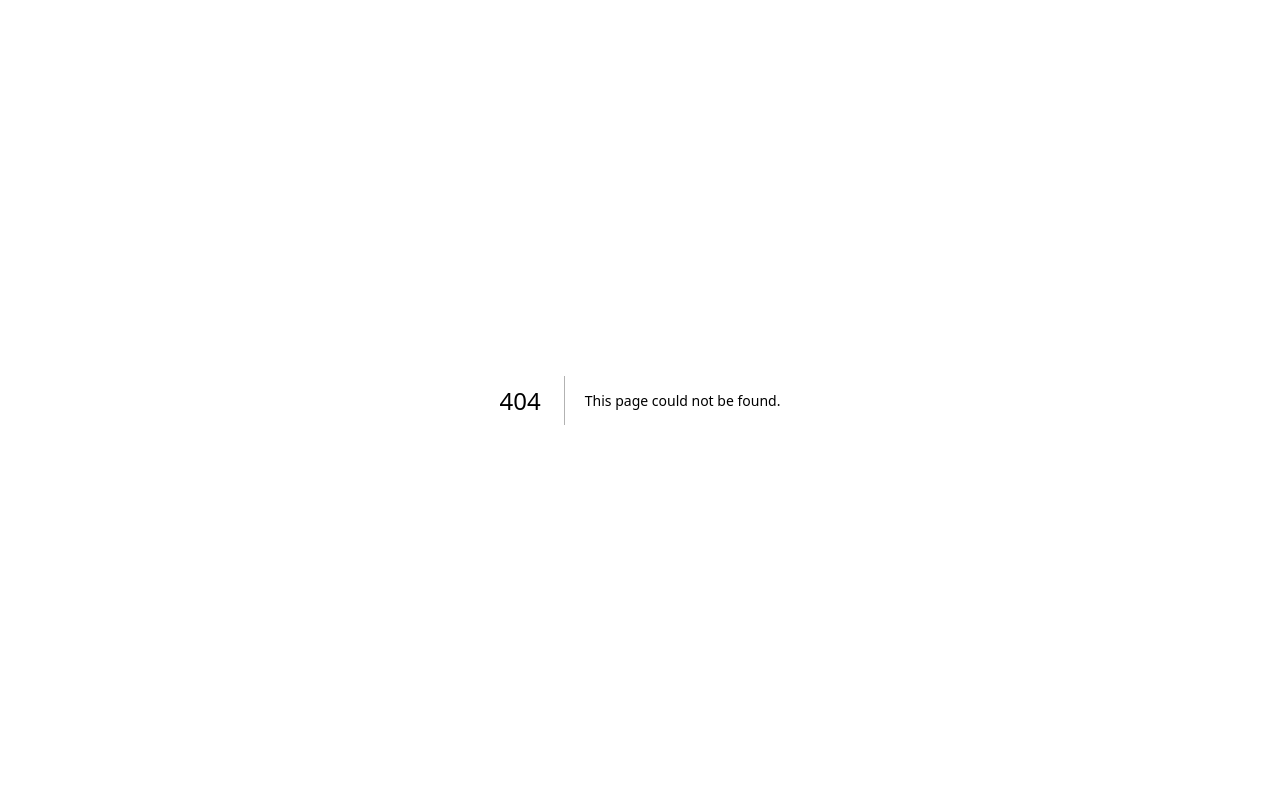
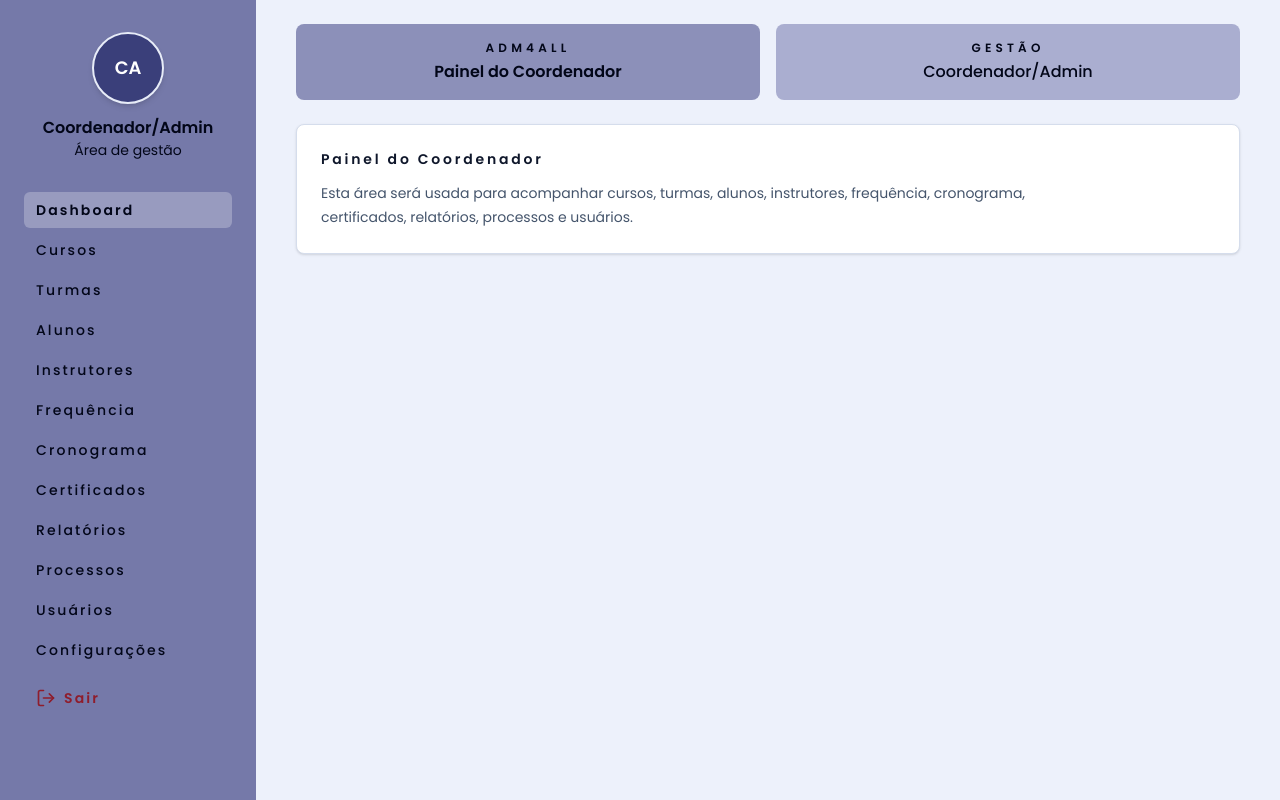
Before and after one commit to DevGabriellucas/ADM4ALL, a Next.js app in the folder frontend/: page /coordenador in a window 1280 px wide. Before the commit this address had no page. Built offline with nearby package versions, Linux system fonts and the light colour scheme.

Commit message:
feat: add coordinator base layout

```diff
--- /dev/null
+++ b/frontend/src/app/coordenador/page.tsx
@@ -0,0 +1,40 @@
+import { CoordinatorLayout } from "@/components/coordenador/CoordinatorLayout";
+
+export default function CoordenadorPage() {
+  return (
+    <CoordinatorLayout>
+      <section className="grid grid-cols-1 gap-4 sm:grid-cols-2">
+        <div className="rounded-lg bg-brand-medium/80 px-5 py-4 text-center text-slate-950">
+          <p className="font-semibold text-xs uppercase tracking-[0.35em]">
+            ADM4All
+          </p>
+          <h1 className="mt-1 font-semibold text-base">
+            Painel do Coordenador
+          </h1>
+        </div>
+
+        <div className="rounded-lg bg-brand-light/80 px-5 py-4 text-center text-slate-950">
+          <p className="font-semibold text-xs uppercase tracking-[0.35em]">
+            Gestão
+          </p>
+          <p className="mt-1 font-medium text-sm sm:text-base">
+            Coordenador/Admin
+          </p>
+        </div>
+      </section>
+
+      <section className="rounded-lg border border-[#D5DDEC] bg-white p-6 shadow-sm">
+        <div className="flex flex-col gap-y-3">
+          <p className="font-semibold text-slate-900 text-sm tracking-[0.2em]">
+            Painel do Coordenador
+          </p>
+          <p className="max-w-3xl text-slate-600 text-sm leading-6">
+            Esta área será usada para acompanhar cursos, turmas, alunos,
+            instrutores, frequência, cronograma, certificados, relatórios,
+            processos e usuários.
+          </p>
+        </div>
+      </section>
+    </CoordinatorLayout>
+  );
+}
--- /dev/null
+++ b/frontend/src/components/coordenador/CoordinatorLayout.tsx
@@ -0,0 +1,20 @@
+import type { ReactNode } from "react";
+import { CoordinatorSidebar } from "@/components/coordenador/CoordinatorSidebar";
+
+interface CoordinatorLayoutProps {
+  children: ReactNode;
+}
+
+export const CoordinatorLayout = ({ children }: CoordinatorLayoutProps) => {
+  return (
+    <div className="flex min-h-screen flex-col bg-[#EDF1FB] font-poppins text-slate-950 lg:flex-row">
+      <CoordinatorSidebar />
+
+      <main className="flex-1 px-4 py-6 sm:px-6 xl:px-10">
+        <div className="flex w-full max-w-none flex-col gap-y-6">
+          {children}
+        </div>
+      </main>
+    </div>
+  );
+};
--- /dev/null
+++ b/frontend/src/components/coordenador/CoordinatorSidebar.tsx
@@ -0,0 +1,89 @@
+"use client";
+
+import Link from "next/link";
+import { usePathname, useRouter } from "next/navigation";
+import { clearSession } from "@/services/sessionService";
+
+const NAV_ITEMS = [
+  { label: "Dashboard", href: "/coordenador" },
+  { label: "Cursos", href: "/coordenador/cursos" },
+  { label: "Turmas", href: "/coordenador/turmas" },
+  { label: "Alunos", href: "/coordenador/alunos" },
+  { label: "Instrutores", href: "/coordenador/instrutores" },
+  { label: "Frequência", href: "/coordenador/frequencia" },
+  { label: "Cronograma", href: "/coordenador/cronograma" },
+  { label: "Certificados", href: "/coordenador/certificados" },
+  { label: "Relatórios", href: "/coordenador/relatorios" },
+  { label: "Processos", href: "/coordenador/processos" },
+  { label: "Usuários", href: "/coordenador/usuarios" },
+  { label: "Configurações", href: "/coordenador/configuracoes" },
+];
+
+export const CoordinatorSidebar = () => {
+  const pathname = usePathname();
+  const router = useRouter();
+
+  const logout = () => {
+    clearSession();
+    router.push("/");
+  };
+
+  return (
+    <aside className="flex w-full flex-col gap-y-8 bg-brand-medium px-6 py-8 text-slate-950 lg:min-h-screen lg:w-64 lg:shrink-0">
+      <div className="flex items-center gap-x-4 lg:flex-col lg:gap-y-3 lg:text-center">
+        <span className="flex size-18 items-center justify-center rounded-full border-2 border-[#E7ECF8] bg-brand-dark font-semibold text-lg text-white shadow-md">
+          CA
+        </span>
+
+        <div className="flex flex-col lg:items-center">
+          <span className="font-semibold text-base">Coordenador/Admin</span>
+          <span className="text-sm">Área de gestão</span>
+        </div>
+      </div>
+
+      <nav
+        aria-label="Menu do coordenador"
+        className="flex flex-col gap-y-1"
+      >
+        {NAV_ITEMS.map((item) => {
+          const isActive = pathname === item.href;
+
+          return (
+            <Link
+              key={item.href}
+              href={item.href}
+              aria-current={isActive ? "page" : undefined}
+              className={`rounded-md px-3 py-2 text-sm tracking-[0.15em] transition-colors hover:bg-white/20 ${
+                isActive ? "bg-white/25 font-semibold" : "font-medium"
+              }`}
+            >
+              {item.label}
+            </Link>
+          );
+        })}
+
+        <button
+          type="button"
+          onClick={logout}
+          className="mt-2 flex items-center gap-x-2 rounded-md px-3 py-2 text-left font-semibold text-[#8F1D2C] text-sm tracking-[0.15em] transition-colors hover:bg-red-100/70"
+        >
+          <svg
+            aria-hidden
+            viewBox="0 0 24 24"
+            className="size-5 shrink-0"
+            fill="none"
+            stroke="currentColor"
+            strokeLinecap="round"
+            strokeLinejoin="round"
+            strokeWidth="2"
+          >
+            <path d="M9 21H5a2 2 0 0 1-2-2V5a2 2 0 0 1 2-2h4" />
+            <path d="M16 17l5-5-5-5" />
+            <path d="M21 12H9" />
+          </svg>
+          <span>Sair</span>
+        </button>
+      </nav>
+    </aside>
+  );
+};
```
